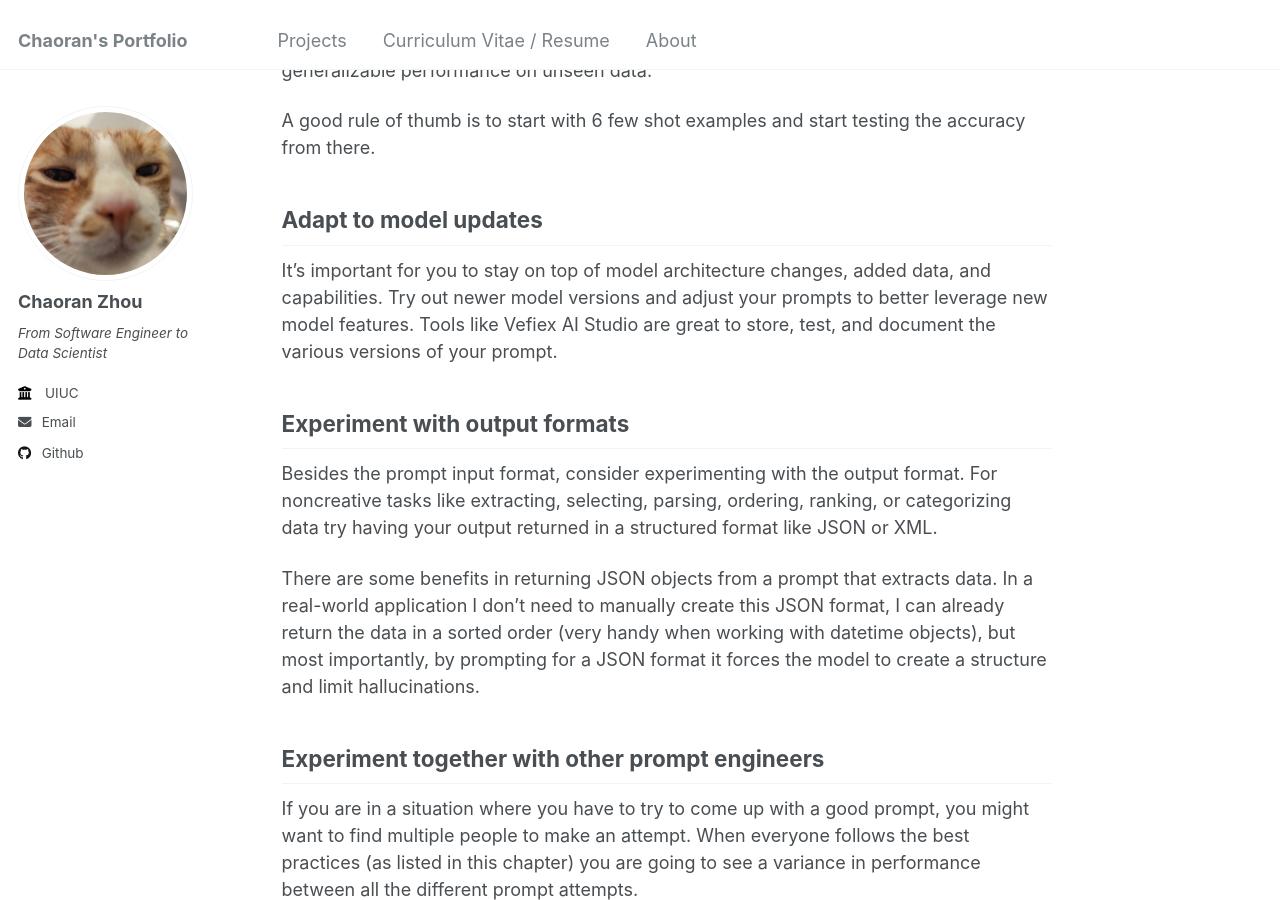
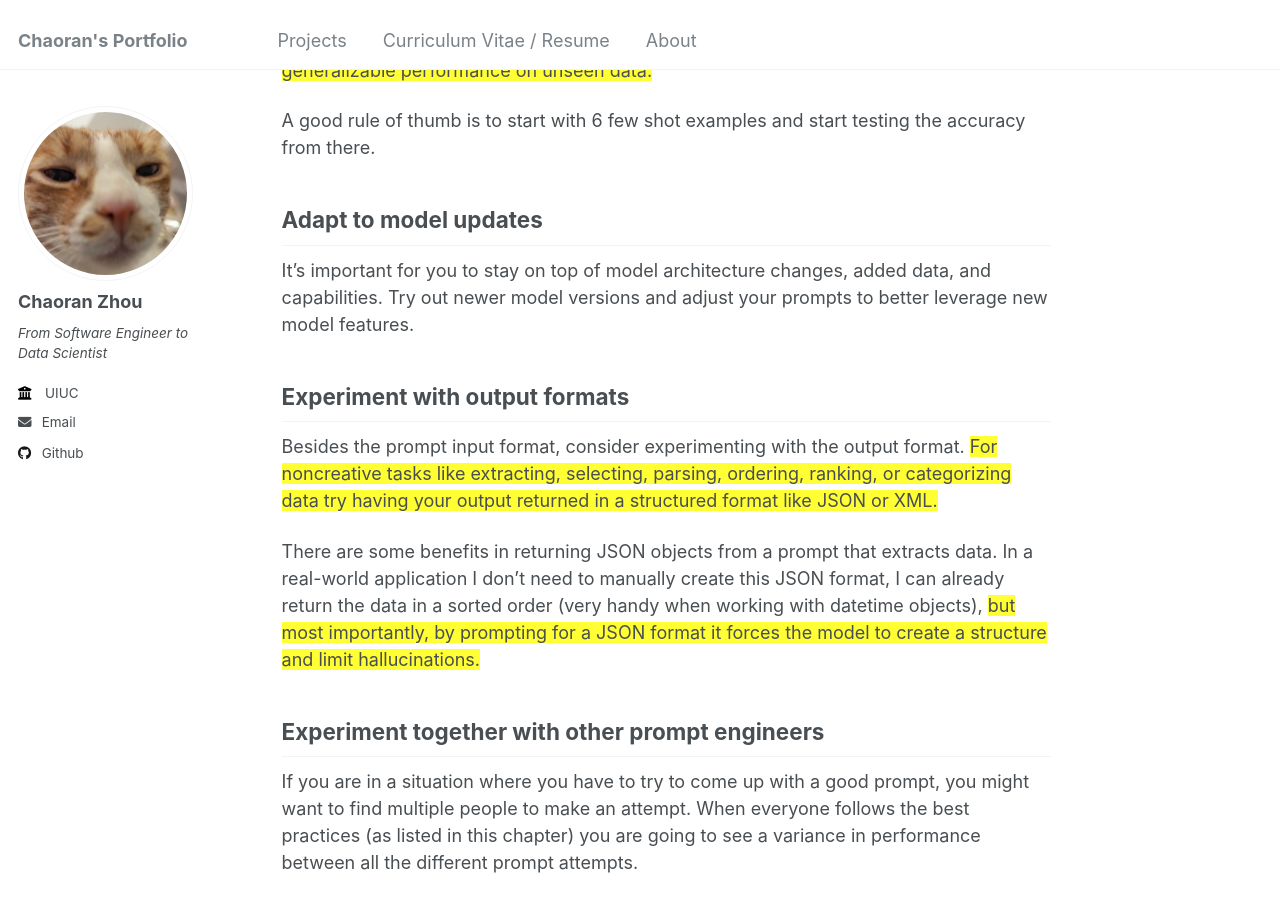
Before and after one commit to ranranrunforit/ranranrunforit.github.io, a Jekyll site: the page built from _projects/project-16.md, in a window 1280 px wide and 900 px high, scrolled down 19088 px. Built offline with Jekyll 4.4.1, drawn with Linux system fonts in a browser that asks for light colours; some of the changed text lies outside the part shown.

Commit message:
Update project-16.md

```diff
--- a/_projects/project-16.md
+++ b/_projects/project-16.md
@@ -469,7 +469,7 @@
 
 DO:
 
-<span style="background-color: #FFFF33;">`Generate a 1 paragraph blog post about the top 5 video game consoles. Only discuss the console, the company who made it, the year, and total sales.`</span>
+`Generate a 1 paragraph blog post about the top 5 video game consoles. <span style="background-color: #FFFF33;">Only discuss</span> the console, the company who made it, the year, and total sales.`
 
 DO NOT:
 
@@ -518,26 +518,26 @@
 
 ## For few-shot prompting with classification tasks, mix up the classes
 
-Generally speaking, the order of your few-shots examples should not matter much. However, when doing classification tasks, make sure you mix up the possible response classes in the few shot examples. This is because you might otherwise be overfitting to the specific order of the examples. By mixing up the possible response classes, you can ensure that the model is learning to identify the key features of each class, rather than simply memorizing the order of the examples. This will lead to more robust and generalizable performance on unseen data.
+<span style="background-color: #FFFF33;">Generally speaking, the order of your few-shots examples should not matter much. However, when doing classification tasks, make sure you mix up the possible response classes in the few shot examples. This is because you might otherwise be overfitting to the specific order of the examples. By mixing up the possible response classes, you can ensure that the model is learning to identify the key features of each class, rather than simply memorizing the order of the examples. This will lead to more robust and generalizable performance on unseen data.</span>
 
 A good rule of thumb is to start with 6 few shot examples and start testing the accuracy
 from there.
 
 ## Adapt to model updates
 
-It’s important for you to stay on top of model architecture changes, added data, and capabilities. Try out newer model versions and adjust your prompts to better leverage new model features. Tools like Vefiex AI Studio are great to store, test, and document the various versions of your prompt.
+It’s important for you to stay on top of model architecture changes, added data, and capabilities. Try out newer model versions and adjust your prompts to better leverage new model features.
 
 ## Experiment with output formats
 
-Besides the prompt input format, consider experimenting with the output format. For noncreative
+Besides the prompt input format, consider experimenting with the output format. <span style="background-color: #FFFF33;">For noncreative
 tasks like extracting, selecting, parsing, ordering, ranking, or categorizing data try
-having your output returned in a structured format like JSON or XML.
+having your output returned in a structured format like JSON or XML.</span>
 
 There are some benefits in returning JSON objects from a prompt that extracts data. In
 a real-world application I don’t need to manually create this JSON format, I can already
-return the data in a sorted order (very handy when working with datetime objects), but most
+return the data in a sorted order (very handy when working with datetime objects), <span style="background-color: #FFFF33;">but most
 importantly, by prompting for a JSON format it forces the model to create a structure and
-limit hallucinations.
+limit hallucinations.</span>
 
 ## Experiment together with other prompt engineers
 
@@ -549,9 +549,9 @@
 
 With CoT and self-consistency you need to be able to extract the final answer from your prompt, separated from the reasoning.
 
-For CoT prompting, set the temperature to 0.
+<span style="background-color: #FFFF33;">For CoT prompting, set the temperature to 0.</span>
 
-Chain of thought prompting is based on greedy decoding, predicting the next word in a sequence based on the highest probability assigned by the language model. Generally speaking, when using reasoning, to come up with the final answer, there’s likely one single correct answer. Therefore the temperature should always set to 0.
+<span style="background-color: #FFFF33;">Chain of thought prompting is based on greedy decoding, predicting the next word in a sequence based on the highest probability assigned by the language model. Generally speaking, when using reasoning, to come up with the final answer, there’s likely one single correct answer. Therefore the temperature should always set to 0.</span>
 
 ## Document the various prompt attempts
 
```
